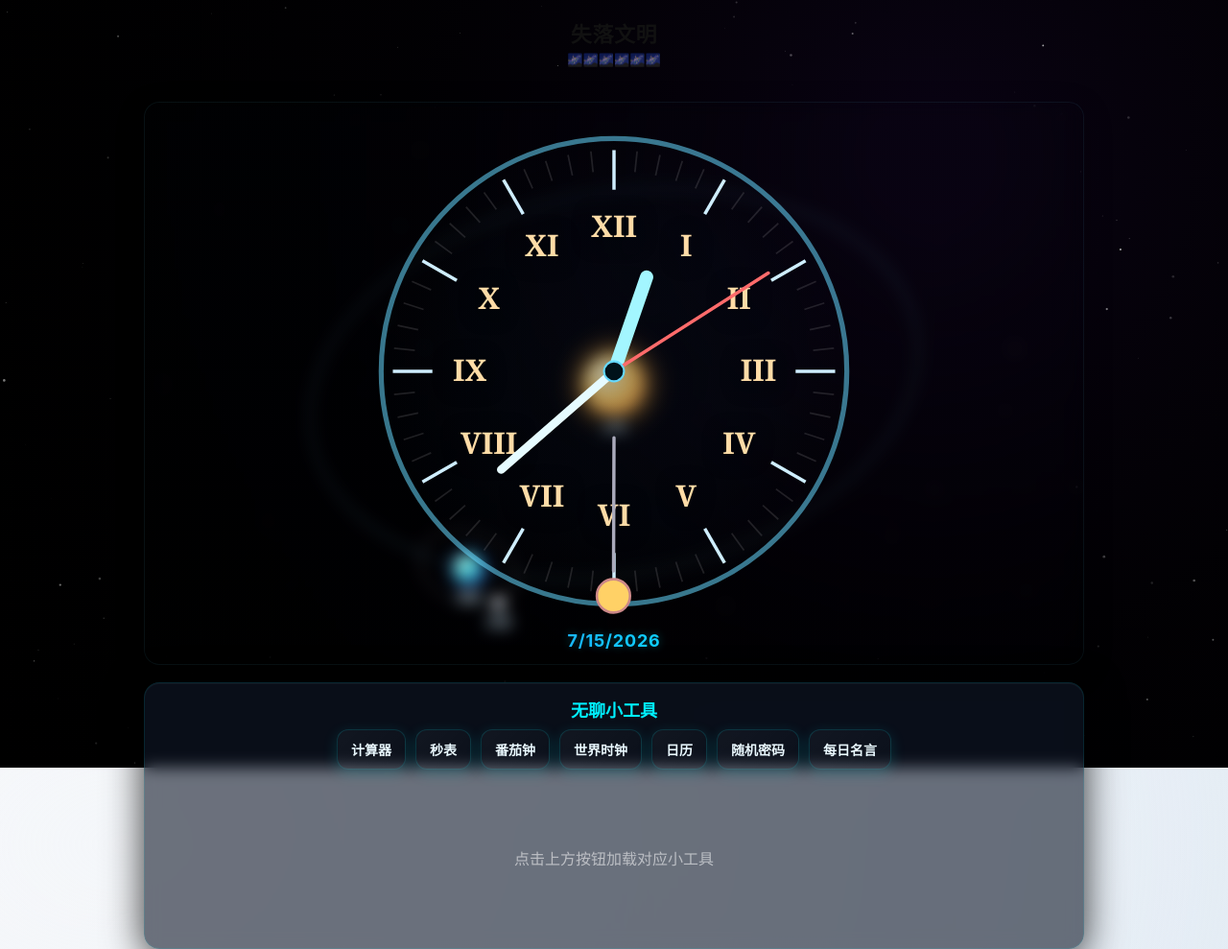
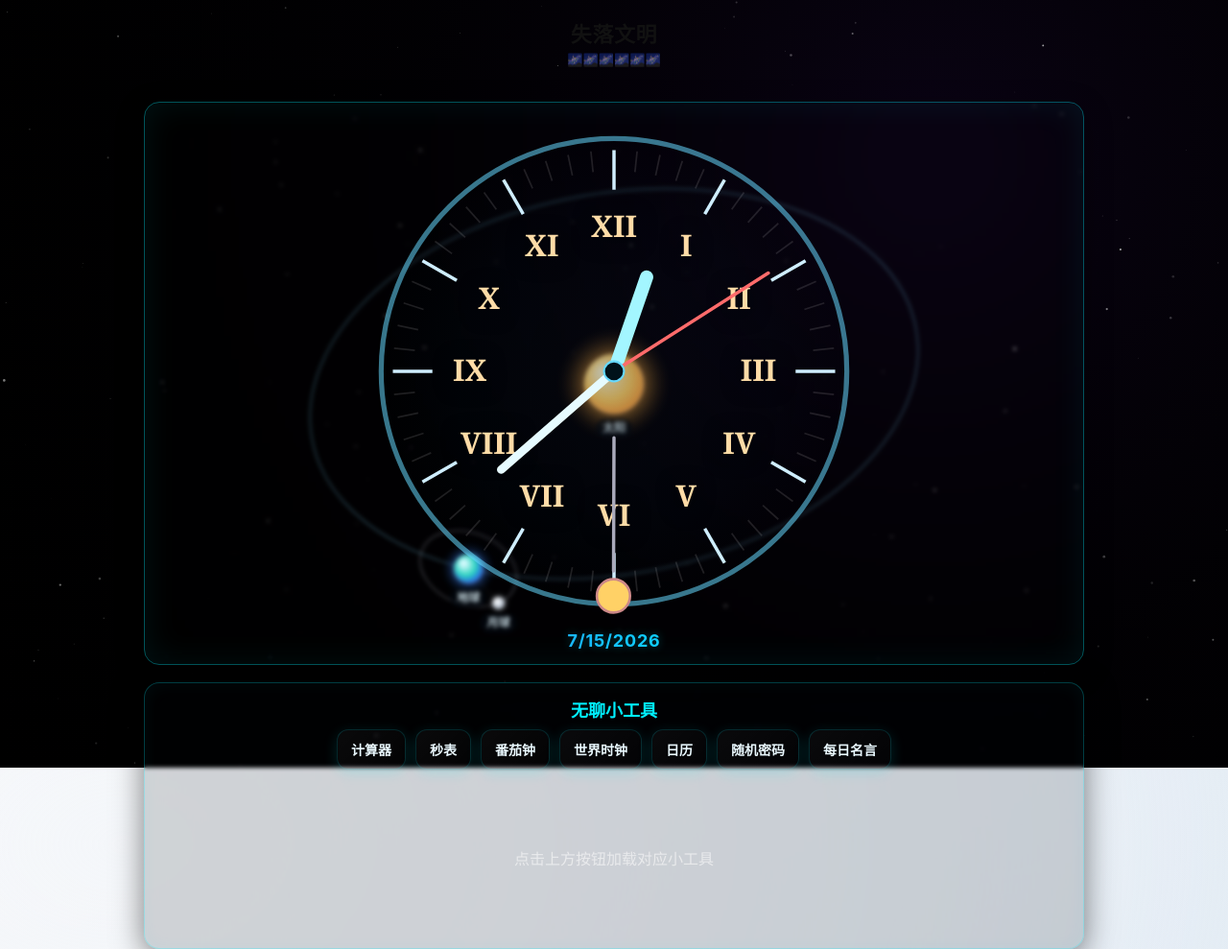
Before and after one commit to slippersheepig/board, a Flask app: page / in a window 1280 px wide. Shown: the whole page at 96% size. Run offline with Flask 3, Linux system fonts and the light colour scheme.

Commit message:
Refactor card and clockCard styles for better appearance

```diff
--- a/static/css/style.css
+++ b/static/css/style.css
@@ -55,13 +55,13 @@ html, body {
 
 /* cards */
 .card {
-  background: var(--glass);
-  backdrop-filter: blur(8px);
-  -webkit-backdrop-filter: blur(8px);
+  background: rgba(4, 10, 18, 0.15);
+  backdrop-filter: blur(2px);
+  -webkit-backdrop-filter: blur(2px);
   padding: 14px;
   border-radius: 16px;
-  box-shadow: 0 10px 40px rgba(0,0,0,0.8), inset 0 1px 1px rgba(255,255,255,0.05);
-  border: 1px solid rgba(0, 240, 255, 0.1);
+  box-shadow: 0 8px 32px rgba(0, 0, 0, 0.5), inset 0 0 20px rgba(0, 240, 255, 0.05);
+  border: 1px solid rgba(0, 240, 255, 0.25);
   width: 100%;
   max-width: 980px;
   will-change: transform;
@@ -69,10 +69,10 @@ html, body {
 }
 
 /* clock */
-#clockCard{
-  background: linear-gradient(180deg, rgba(3,8,18,0.10), rgba(3,8,18,0.04));
-  border-color: rgba(102,217,255,0.07);
-  box-shadow: 0 8px 30px rgba(0,0,0,0.24);
+#clockCard {
+  background: transparent;
+  border-color: rgba(0, 240, 255, 0.35);
+  box-shadow: 0 8px 30px rgba(0,0,0,0.3), inset 0 0 35px rgba(0, 240, 255, 0.08);
 }
 .clockSVG{width:520px; height:520px; display:block; margin:6px auto; background:transparent}
 #dateText{margin-top:10px; text-align:center; font-weight:700; letter-spacing:0.8px}
```
